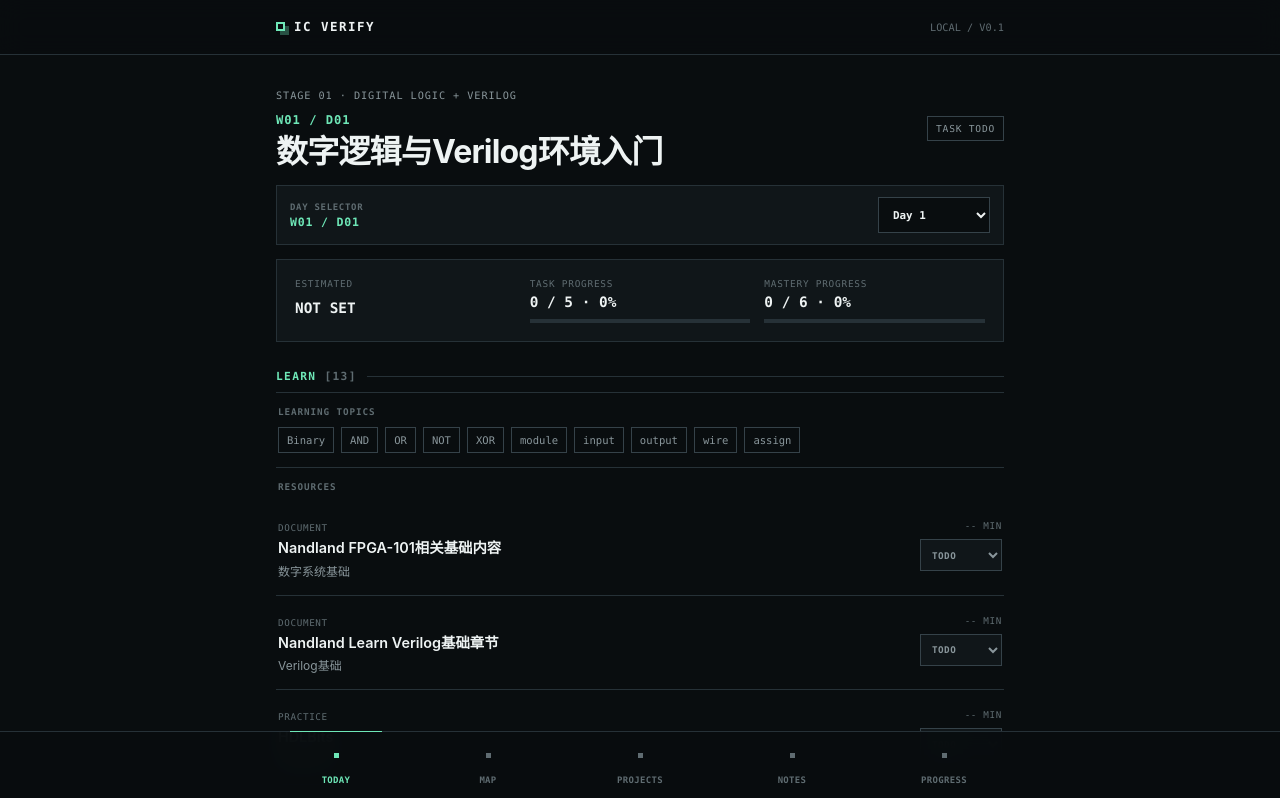
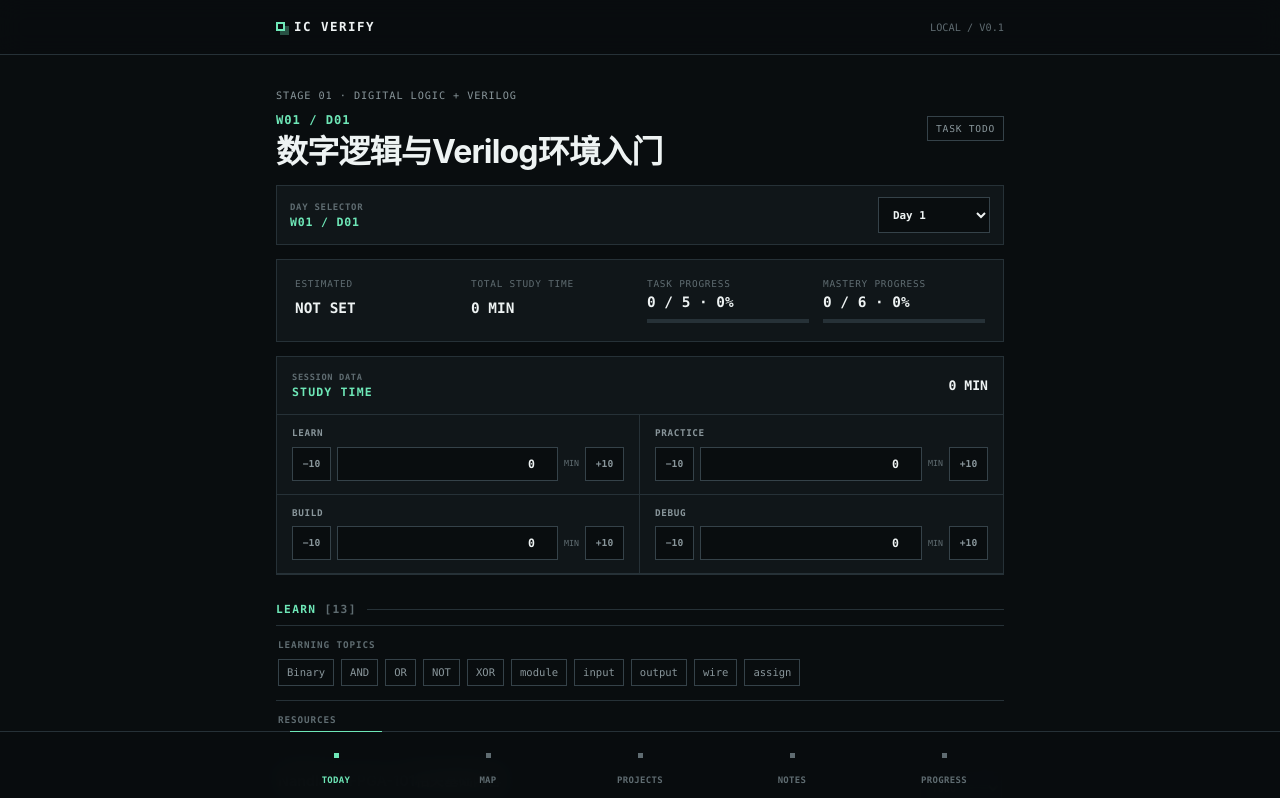
Before and after one commit to kebozhigouliang/ic-verification-learning-app, a React (Vite) app: page / in a window 1280 px wide. Shown: the top 798 px of the page. Built offline with nearby package versions, Linux system fonts and the light colour scheme.

Commit message:
milestone-2.4: add study time tracking

```diff
--- a/src/App.tsx
+++ b/src/App.tsx
@@ -34,7 +34,9 @@ export function App() {
     goToNextDay,
     goToPreviousDay,
     selectDay,
+    studyTime,
     togglePassCriterion,
+    updateStudyTime,
     updateTaskStatus,
   } = useLearningProgress();
 
@@ -61,7 +63,9 @@ export function App() {
           onNextDay={goToNextDay}
           onPreviousDay={goToPreviousDay}
           onSelectDay={selectDay}
+          studyTime={studyTime}
           togglePassCriterion={togglePassCriterion}
+          updateStudyTime={updateStudyTime}
           updateTaskStatus={updateTaskStatus}
         />
       )
--- a/src/hooks/useLearningProgress.ts
+++ b/src/hooks/useLearningProgress.ts
@@ -1,11 +1,18 @@
 import { useCallback, useEffect, useState } from "react";
 import { getLearningDay, initialLearningSelection, weeks } from "@/data/weeks";
 import type { LearningDay } from "@/types/learning";
-import type { MasteryProgress, TaskProgress, TaskStatus } from "@/types/progress";
+import type {
+  DailyStudyTime,
+  MasteryProgress,
+  StudyCategory,
+  TaskProgress,
+  TaskStatus,
+} from "@/types/progress";
 
 type DayTaskProgress = Record<string, TaskProgress>;
 type SessionTaskProgress = Record<string, DayTaskProgress>;
 type SessionMasteryProgress = Record<string, MasteryProgress>;
+type SessionStudyTime = Record<string, DailyStudyTime>;
 
 function getTaskIds(day: LearningDay): string[] {
   return [
@@ -28,6 +35,10 @@ function createInitialMasteryProgress(day: LearningDay): MasteryProgress {
   );
 }
 
+function createInitialStudyTime(): DailyStudyTime {
+  return { learn: 0, practice: 0, build: 0, debug: 0 };
+}
+
 export function useLearningProgress() {
   const [currentWeek] = useState<number>(initialLearningSelection.week);
   const [currentDay, setCurrentDay] = useState<number>(initialLearningSelection.day);
@@ -38,6 +49,9 @@ export function useLearningProgress() {
   ));
   const [sessionMastery, setSessionMastery] = useState<SessionMasteryProgress>(() => (
     day ? { [day.id]: createInitialMasteryProgress(day) } : {}
+  ));
+  const [sessionStudyTime, setSessionStudyTime] = useState<SessionStudyTime>(() => (
+    day ? { [day.id]: createInitialStudyTime() } : {}
   ));
 
   useEffect(() => {
@@ -78,6 +92,12 @@ export function useLearningProgress() {
         },
       };
     });
+
+    setSessionStudyTime((current) => (
+      current[day.id]
+        ? current
+        : { ...current, [day.id]: createInitialStudyTime() }
+    ));
   }, [day]);
 
   const getTaskStatus = useCallback((taskId: string): TaskStatus => {
@@ -117,6 +137,19 @@ export function useLearningProgress() {
     }));
   }, [day]);
 
+  const updateStudyTime = useCallback((category: StudyCategory, minutes: number) => {
+    if (!day || !Number.isFinite(minutes)) return;
+    const safeMinutes = Math.max(0, minutes);
+
+    setSessionStudyTime((current) => ({
+      ...current,
+      [day.id]: {
+        ...(current[day.id] ?? createInitialStudyTime()),
+        [category]: safeMinutes,
+      },
+    }));
+  }, [day]);
+
   const selectDay = useCallback((dayNumber: number) => {
     const selectedDay = getLearningDay(currentWeek, dayNumber);
     if (selectedDay) setCurrentDay(selectedDay.day);
@@ -141,7 +174,9 @@ export function useLearningProgress() {
       if (previousDay) setCurrentDay(previousDay.day);
     },
     selectDay,
+    studyTime: day ? (sessionStudyTime[day.id] ?? createInitialStudyTime()) : createInitialStudyTime(),
     togglePassCriterion,
+    updateStudyTime,
     updateTaskStatus,
   };
 }
--- a/src/pages/TodayPage.tsx
+++ b/src/pages/TodayPage.tsx
@@ -1,8 +1,12 @@
 import { AppShell } from "@/components/layout/AppShell";
 import { Section } from "@/components/ui/Section";
 import type { LearningDay } from "@/types/learning";
-import type { TaskStatus } from "@/types/progress";
-import { calculateMasteryProgress, calculateTaskProgress } from "@/utils/progress";
+import type { DailyStudyTime, StudyCategory, TaskStatus } from "@/types/progress";
+import {
+  calculateMasteryProgress,
+  calculateStudyTimeTotal,
+  calculateTaskProgress,
+} from "@/utils/progress";
 
 interface TodayPageProps {
   availableDays: readonly number[];
@@ -15,7 +19,9 @@ interface TodayPageProps {
   onSelectDay: (day: number) => void;
   onPreviousDay: () => void;
   onNextDay: () => void;
+  studyTime: DailyStudyTime;
   togglePassCriterion: (criterionId: string) => void;
+  updateStudyTime: (category: StudyCategory, minutes: number) => void;
 }
 
 function formatCode(prefix: string, value: number) {
@@ -26,6 +32,13 @@ const taskStatusOptions: { value: TaskStatus; label: string }[] = [
   { value: "todo", label: "TODO" },
   { value: "doing", label: "DOING" },
   { value: "pass", label: "PASS" },
+];
+
+const studyCategories: { value: StudyCategory; label: string }[] = [
+  { value: "learn", label: "LEARN" },
+  { value: "practice", label: "PRACTICE" },
+  { value: "build", label: "BUILD" },
+  { value: "debug", label: "DEBUG" },
 ];
 
 interface TaskStatusSelectProps {
@@ -60,7 +73,9 @@ export function TodayPage({
   onSelectDay,
   onPreviousDay,
   onNextDay,
+  studyTime,
   togglePassCriterion,
+  updateStudyTime,
 }: TodayPageProps) {
   const stageCode = formatCode("STAGE ", day.stage.number);
   const weekCode = formatCode("W", day.week);
@@ -79,6 +94,7 @@ export function TodayPage({
   const masteryProgress = calculateMasteryProgress(
     day.passCriteria.map((criterion) => getPassCriterionState(criterion.id)),
   );
+  const totalStudyTime = calculateStudyTimeTotal(studyTime);
   const dayStatus: TaskStatus = taskProgress.total > 0 && taskProgress.passed === taskProgress.total
     ? "pass"
     : taskIds.some((taskId) => getTaskStatus(taskId) !== "todo")
@@ -112,6 +128,7 @@ export function TodayPage({
       </section>
       <section className="summary-panel" aria-label="今日学习概览">
         <div className="estimated-summary"><span>ESTIMATED</span><strong>{estimatedTime}</strong></div>
+        <div className="study-total-summary"><span>TOTAL STUDY TIME</span><strong>{totalStudyTime} MIN</strong></div>
         <div className="progress-summary">
           <span>TASK PROGRESS</span>
           <strong>{taskProgress.passed} / {taskProgress.total} · {taskProgress.percentage}%</strong>
@@ -121,6 +138,44 @@ export function TodayPage({
           <span>MASTERY PROGRESS</span>
           <strong>{masteryProgress.completed} / {masteryProgress.total} · {masteryProgress.percentage}%</strong>
           <div className="metric-track mastery-track" aria-label={`掌握进度 ${masteryProgress.percentage}%`}><span style={{ width: `${masteryProgress.percentage}%` }} /></div>
+        </div>
+      </section>
+      <section className="study-time-panel" aria-labelledby="study-time-title">
+        <header>
+          <div>
+            <p>SESSION DATA</p>
+            <h2 id="study-time-title">STUDY TIME</h2>
+          </div>
+          <strong>{totalStudyTime} MIN</strong>
+        </header>
+        <div className="study-time-grid">
+          {studyCategories.map((category) => (
+            <div className="study-time-row" key={category.value}>
+              <label htmlFor={`study-time-${category.value}`}>{category.label}</label>
+              <div className="study-time-controls">
+                <button
+                  aria-label={`Subtract 10 minutes from ${category.label}`}
+                  onClick={() => updateStudyTime(category.value, studyTime[category.value] - 10)}
+                  type="button"
+                >−10</button>
+                <input
+                  id={`study-time-${category.value}`}
+                  inputMode="decimal"
+                  min="0"
+                  onChange={(event) => updateStudyTime(category.value, event.currentTarget.valueAsNumber)}
+                  step="1"
+                  type="number"
+                  value={studyTime[category.value]}
+                />
+                <span>MIN</span>
+                <button
+                  aria-label={`Add 10 minutes to ${category.label}`}
+                  onClick={() => updateStudyTime(category.value, studyTime[category.value] + 10)}
+                  type="button"
+                >+10</button>
+              </div>
+            </div>
+          ))}
         </div>
       </section>
       <Section title="LEARN" count={day.topics.length + day.learn.length}>
@@ -180,7 +235,7 @@ export function TodayPage({
         <span>{weekCode} / {dayCode}</span>
         <button disabled={!canGoNext} onClick={onNextDay} type="button">NEXT DAY →</button>
       </nav>
-      <p className="scope-note">MILESTONE 2.3 · SESSION MASTERY STATUS</p>
+      <p className="scope-note">MILESTONE 2.4 · SESSION STUDY TIME</p>
     </AppShell>
   );
 }
--- a/src/styles/global.css
+++ b/src/styles/global.css
@@ -51,13 +51,29 @@ h1 { max-width: 520px; margin: 0; font-size: clamp(1.35rem, 6vw, 2rem); line-hei
 .day-selector strong { color: var(--accent); font: 650 .72rem/1 var(--font-code); letter-spacing: .07em; }
 .day-selector select { min-width: 112px; min-height: 36px; padding: 7px 30px 7px 10px; border: 1px solid var(--line-strong); border-radius: 0; background: var(--bg); color: var(--text); font: 600 .68rem/1 var(--font-code); cursor: pointer; }
 .day-selector select:focus-visible { border-color: var(--accent); outline: 1px solid var(--accent); outline-offset: 2px; }
-.summary-panel { display: grid; grid-template-columns: repeat(3, minmax(0, 1fr)); gap: 14px; margin-bottom: 28px; padding: 15px; border: 1px solid var(--line); background: var(--surface); }
+.summary-panel { display: grid; grid-template-columns: repeat(2, minmax(0, 1fr)); gap: 14px; margin-bottom: 14px; padding: 15px; border: 1px solid var(--line); background: var(--surface); }
 .summary-panel > div { display: grid; gap: 6px; }
 .summary-panel span { color: var(--faint); font-size: .59rem; letter-spacing: .08em; }
 .summary-panel strong { font: 650 .9rem/1.1 var(--font-code); }
 .metric-track { height: 4px; margin-top: 2px; overflow: hidden; background: var(--line); }
 .metric-track span { display: block; width: 0; height: 100%; background: var(--accent); }
 .mastery-track span { background: #60a5fa; }
+.study-time-panel { margin-bottom: 28px; border: 1px solid var(--line); background: var(--surface); }
+.study-time-panel > header { display: flex; min-height: 58px; padding: 13px 15px; border-bottom: 1px solid var(--line); align-items: center; justify-content: space-between; }
+.study-time-panel > header div { display: grid; gap: 5px; }
+.study-time-panel > header p { margin: 0; color: var(--faint); font: 600 .54rem/1 var(--font-code); letter-spacing: .08em; }
+.study-time-panel > header h2 { margin: 0; color: var(--accent); font: 650 .72rem/1 var(--font-code); letter-spacing: .1em; }
+.study-time-panel > header strong { font: 650 .82rem/1 var(--font-code); }
+.study-time-grid { display: grid; grid-template-columns: 1fr 1fr; }
+.study-time-row { display: grid; gap: 9px; padding: 13px 15px; border-bottom: 1px solid var(--line); }
+.study-time-row:nth-child(odd) { border-right: 1px solid var(--line); }
+.study-time-row label { color: var(--muted); font: 600 .58rem/1 var(--font-code); letter-spacing: .07em; }
+.study-time-controls { display: grid; grid-template-columns: auto minmax(54px, 1fr) auto auto; gap: 6px; align-items: center; }
+.study-time-controls button { min-width: 39px; min-height: 34px; padding: 6px; border: 1px solid var(--line-strong); background: var(--bg); color: var(--muted); font: 650 .6rem/1 var(--font-code); cursor: pointer; }
+.study-time-controls button:hover, .study-time-controls button:focus-visible { border-color: var(--accent); color: var(--accent); outline: none; }
+.study-time-controls input { width: 100%; min-width: 0; min-height: 34px; padding: 6px 7px; border: 1px solid var(--line-strong); border-radius: 0; background: var(--bg); color: var(--text); font: 650 .72rem/1 var(--font-code); text-align: right; }
+.study-time-controls input:focus-visible { border-color: var(--accent); outline: 1px solid var(--accent); outline-offset: 1px; }
+.study-time-controls > span { color: var(--faint); font: 550 .52rem/1 var(--font-code); }
 .section { margin-top: 26px; }
 .section-heading { display: flex; margin: 0 0 9px; color: var(--accent); font-size: .7rem; letter-spacing: .12em; align-items: center; }
 .section-heading::after { height: 1px; margin-left: 10px; background: var(--line); content: ""; flex: 1; }
@@ -150,12 +166,12 @@ h1 { max-width: 520px; margin: 0; font-size: clamp(1.35rem, 6vw, 2rem); line-hei
 .nav-link.active::after { position: absolute; top: -1px; right: 20%; left: 20%; height: 1px; background: var(--accent); content: ""; }
 
 @media (max-width: 420px) {
-  .summary-panel { grid-template-columns: 1fr 1fr; }
-  .estimated-summary { grid-column: 1 / -1; }
+  .study-time-grid { grid-template-columns: 1fr; }
+  .study-time-row:nth-child(odd) { border-right: 0; }
   .day-step-navigation { grid-template-columns: 1fr 1fr; }
   .day-step-navigation span { display: none; }
   .roadmap-item { grid-template-columns: 58px minmax(0, 1fr); }
   .roadmap-status { grid-column: 2; text-align: left; }
 }
 
-@media (min-width: 720px) { .page-content { padding-top: 34px; } .summary-panel { padding: 18px; } }
+@media (min-width: 720px) { .page-content { padding-top: 34px; } .summary-panel { grid-template-columns: repeat(4, minmax(0, 1fr)); padding: 18px; } }
--- a/src/types/progress.ts
+++ b/src/types/progress.ts
@@ -1,7 +1,9 @@
 export type TaskStatus = "todo" | "doing" | "pass";
-export type StudyTimeCategory = "learn" | "practice" | "build" | "debug";
+export type StudyCategory = "learn" | "practice" | "build" | "debug";
+export type StudyTimeCategory = StudyCategory;
 
-export interface StudyTimeMinutes { learn: number; practice: number; build: number; debug: number; }
+export interface DailyStudyTime { learn: number; practice: number; build: number; debug: number; }
+export interface StudyTimeMinutes extends DailyStudyTime {}
 export interface TaskProgress { status: TaskStatus; completedAt?: string; }
 export type MasteryProgress = Record<string, boolean>;
 export interface DayProgress { taskStates: Record<string, TaskProgress>; passCriteria: MasteryProgress; studyTime: StudyTimeMinutes; lastOpenedAt?: string; }
--- a/src/utils/progress.ts
+++ b/src/utils/progress.ts
@@ -1,4 +1,4 @@
-import type { TaskStatus } from "@/types/progress";
+import type { DailyStudyTime, TaskStatus } from "@/types/progress";
 
 export interface TaskProgressSummary {
   passed: number;
@@ -31,3 +31,10 @@ export function calculateMasteryProgress(
 
   return { completed, total, percentage };
 }
+
+export function calculateStudyTimeTotal(studyTime: DailyStudyTime): number {
+  return studyTime.learn
+    + studyTime.practice
+    + studyTime.build
+    + studyTime.debug;
+}
```
